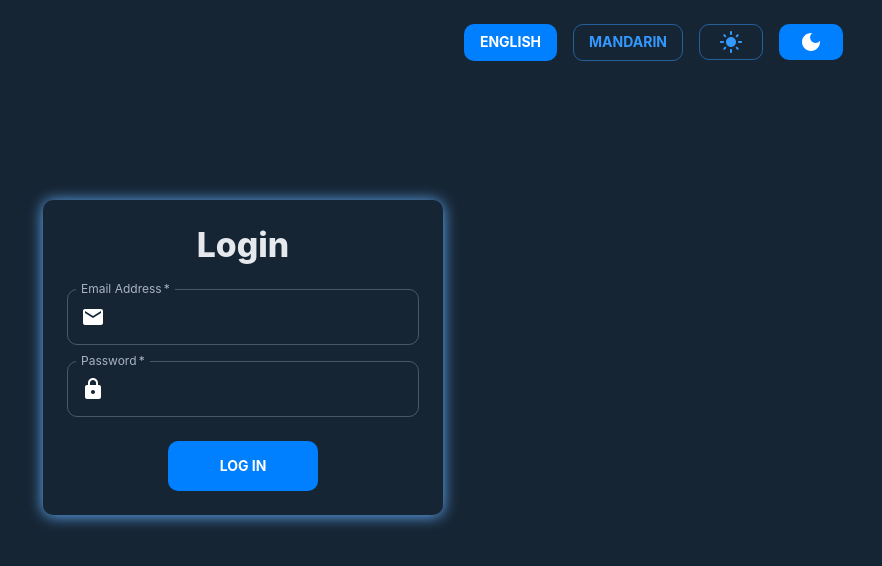
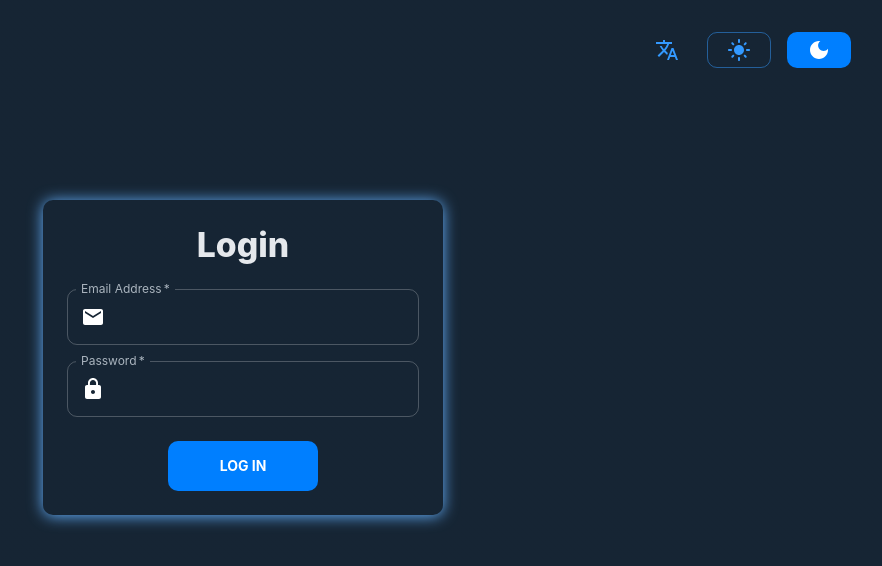
Before and after one commit to mp5maker/react-meldcx, a React (Create React App) app: page / in a window 1280 px wide. Shown: the top 566 px of the page, without its empty margins (397-1279 px from the left). Built offline with nearby package versions, Linux system fonts and the light colour scheme.

Commit message:
feat: completd the design and logics for language and themeing

```diff
--- a/src/App.tsx
+++ b/src/App.tsx
@@ -1,5 +1,9 @@
 import { DarkMode, LightMode } from '@mui/icons-material'
-import { Box, useTheme } from '@mui/material'
+import TranslateIcon from '@mui/icons-material/Translate'
+import { useTheme } from '@mui/material'
+import Box from '@mui/material/Box'
+import Menu from '@mui/material/Menu'
+import MenuItem from '@mui/material/MenuItem'
 import { makeStyles } from '@mui/styles'
 import { createBrowserHistory } from 'history'
 import get from 'lodash/get'
@@ -18,7 +22,7 @@ import Login from './pages/login'
 
 const browserHistory = createBrowserHistory()
 
-const useStyles: any = makeStyles((theme: any) => ({
+const useStyles: any = makeStyles((_theme: any) => ({
   topContent: {
     position: 'absolute',
     top: 24,
@@ -32,37 +36,45 @@ const App = () => {
   const theme = useTheme()
   const { state, setTheme }: any = useLocalTheme()
   const currentTheme = get(state, 'theme', '')
+  const [showlanguage, setShowLanguage] = React.useState<any>(null)
+
+  const openLanguage = (event: React.MouseEvent<HTMLButtonElement>) => {
+    if (showlanguage) {
+      setShowLanguage(null)
+    } else setShowLanguage(event.currentTarget)
+  }
+  const closeLanguage = (language: string) => {
+    if (['en', 'zh'].includes(language)) i18n.changeLanguage(language)
+    setShowLanguage(null)
+  }
 
   const handleTheme = (value: string) => {
     setTheme(value)
   }
 
-  const handleLanguage = (lang: string) => {
-    i18n.changeLanguage(lang)
-  }
-
   const TopContent = (
     <Box className={classes.topContent}>
       <Button
-        className={classes.button}
-        variant={i18n.language === 'en' ? 'contained' : 'outlined'}
-        style={{ marginRight: theme.spacing(2) }}
-        onClick={() => handleLanguage('en')}
+        aria-controls="language-menu"
+        aria-haspopup="true"
+        onClick={openLanguage}
       >
-        {t('ENGLISH')}
+        <TranslateIcon />
       </Button>
-      <Button
-        className={classes.button}
-        variant={i18n.language === 'zh' ? 'contained' : 'outlined'}
-        style={{ marginRight: theme.spacing(2) }}
-        onClick={() => handleLanguage('zh')}
+      <Menu
+        id="language-menu"
+        anchorEl={showlanguage}
+        keepMounted
+        open={Boolean(showlanguage)}
+        onClose={closeLanguage}
       >
-        {t('MANDARIN')}
-      </Button>
+        <MenuItem onClick={() => closeLanguage('en')}>{t('ENGLISH')}</MenuItem>
+        <MenuItem onClick={() => closeLanguage('zh')}>{t('MANDARIN')}</MenuItem>
+      </Menu>
       <Button
         className={classes.button}
         variant={currentTheme === 'light' ? 'contained' : 'outlined'}
-        style={{ marginRight: theme.spacing(2) }}
+        style={{ margin: theme.spacing(1) }}
         onClick={() => handleTheme('light')}
       >
         <LightMode />
@@ -70,7 +82,7 @@ const App = () => {
       <Button
         className={classes.button}
         variant={currentTheme === 'dark' ? 'contained' : 'outlined'}
-        style={{ marginRight: theme.spacing(2) }}
+        style={{ margin: theme.spacing(1) }}
         onClick={() => handleTheme('dark')}
       >
         <DarkMode />
--- a/src/locales/en.json
+++ b/src/locales/en.json
@@ -11,5 +11,7 @@
   "DEVICE": "Device",
   "ONLINE": "ONLINE",
   "LOG_OUT": "Log out",
-  "NOTIFY": "Notify"
+  "NOTIFY": "Notify",
+  "ENGLISH": "English",
+  "MANDARIN": "中文"
 }
--- a/src/locales/zh.json
+++ b/src/locales/zh.json
@@ -11,5 +11,7 @@
   "DEVICE": "设备",
   "ONLINE": "在线",
   "LOG_OUT": "登出",
-  "NOTIFY": "通知"
+  "NOTIFY": "通知",
+  "ENGLISH": "English",
+  "MANDARIN": "中文"
 }
```
